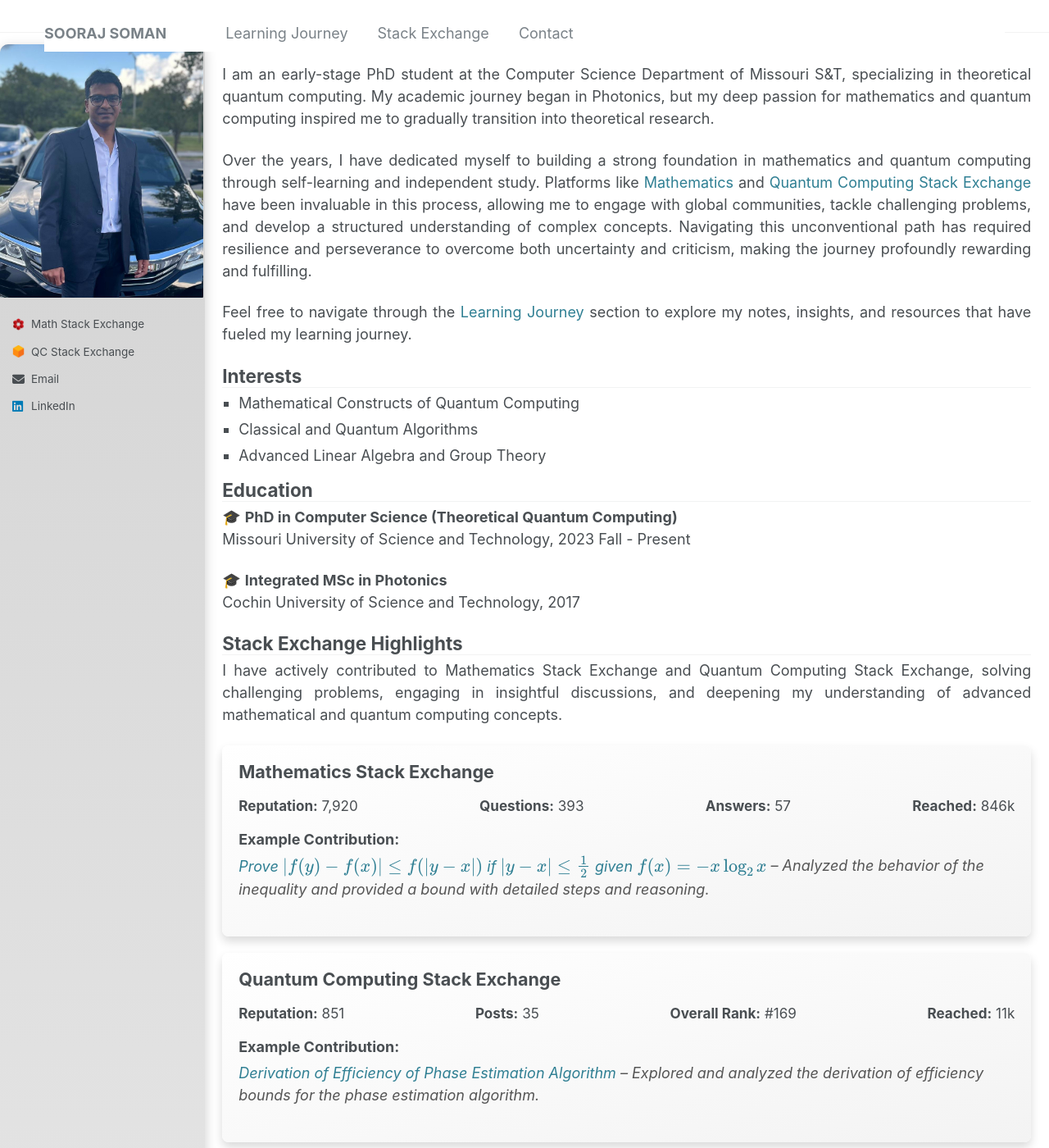
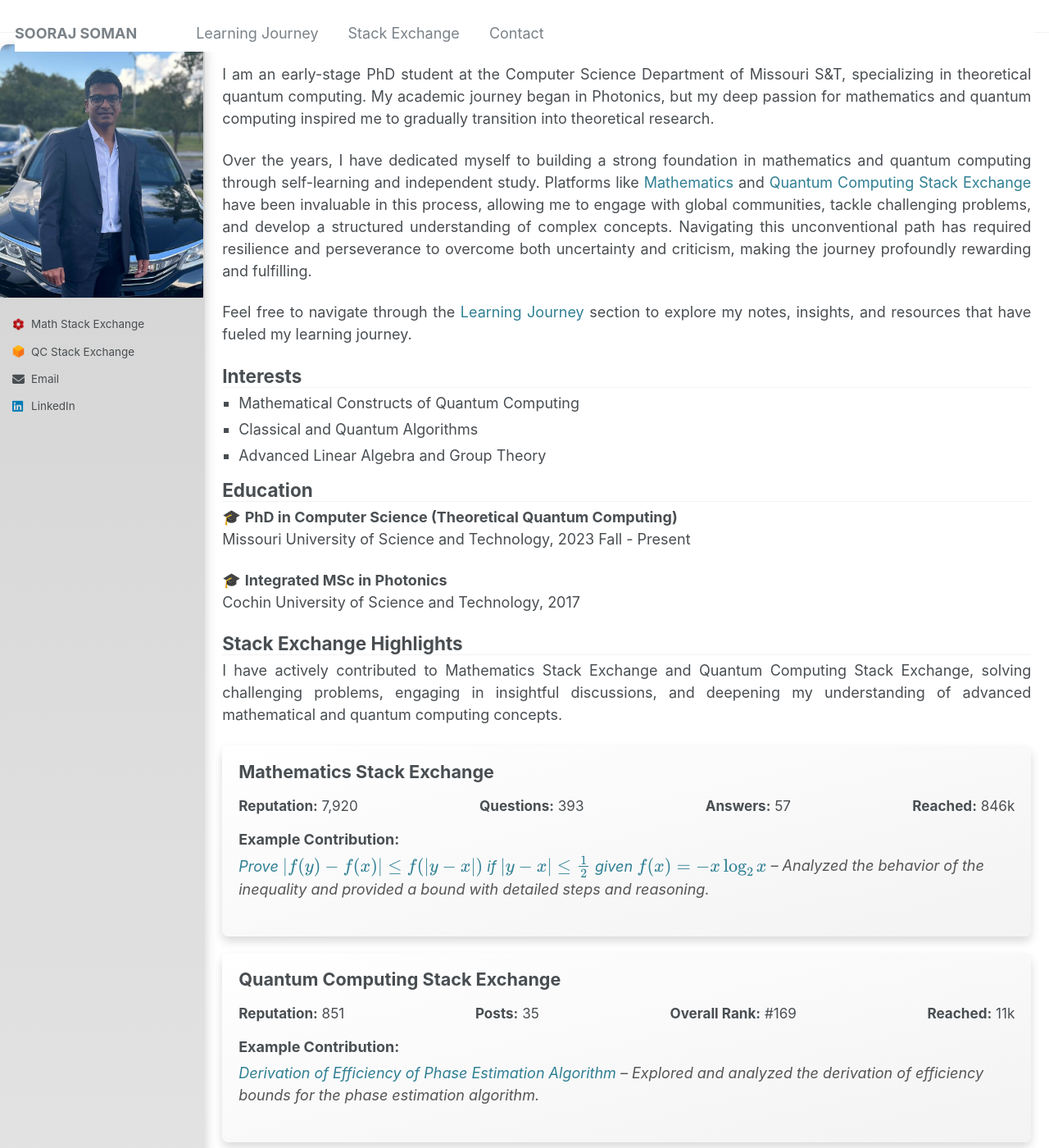
Before and after one commit to soorajss1729/soorajss1729.github.io, a Jekyll site: the page built from _pages/about.md, in a window 1280 px wide and 1400 px high. Shown: the whole window at 82% size. Built offline with Jekyll 4.4.1, drawn with Linux system fonts in a browser that asks for light colours.

Commit message:
Update _masthead.scss

```diff
--- a/_sass/_masthead.scss
+++ b/_sass/_masthead.scss
@@ -19,7 +19,7 @@
   &__inner-wrap {
     @include container;
     @include clearfix;
-    padding: 1em 3em 1em;
+    padding: 1em 1em 1em;
     font-family: $sans-serif-narrow;
 
     @include breakpoint($x-large) {
```
